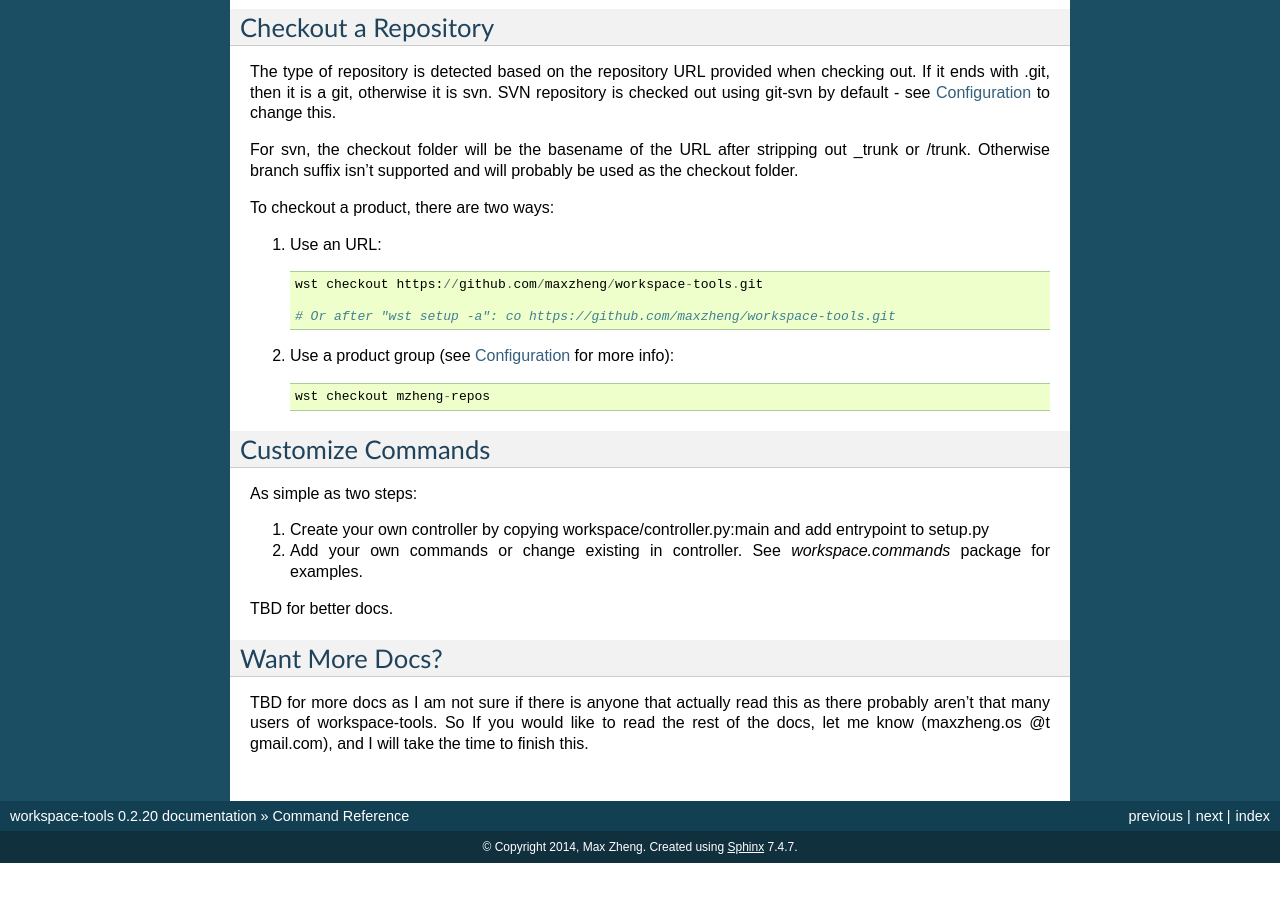
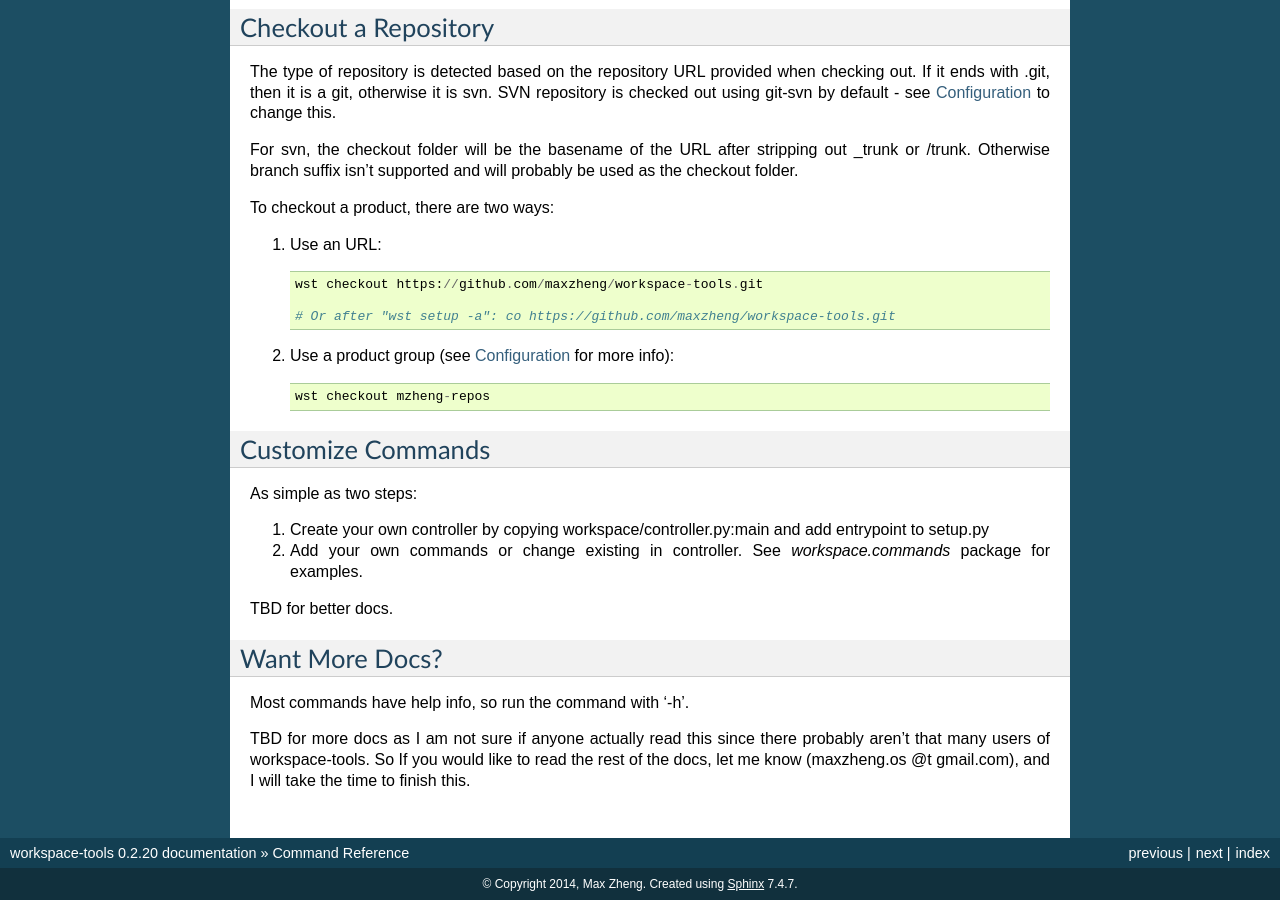
Before and after one commit to maxzheng/workspace-tools, a Sphinx documentation site: the page built from docs/commands.rst, in a window 1280 px wide and 900 px high, scrolled down 913 px. Built offline with Sphinx 7.4.7, drawn with Linux system fonts in a browser that asks for light colours; before the commit the page ends 1776 px from its top, so only the background shows below that.

Commit message:
Update doc

```diff
--- a/docs/commands.rst
+++ b/docs/commands.rst
@@ -87,7 +87,9 @@ TBD for better docs.
 Want More Docs?
 ---------------
 
-TBD for more docs as I am not sure if there is anyone that actually read this as there probably
+Most commands have help info, so run the command with '-h'.
+
+TBD for more docs as I am not sure if anyone actually read this since there probably
 aren't that many users of workspace-tools. So If you would like to read the rest of the docs,
 let me know (maxzheng.os @t gmail.com), and I will take the time to finish this.
 
```
